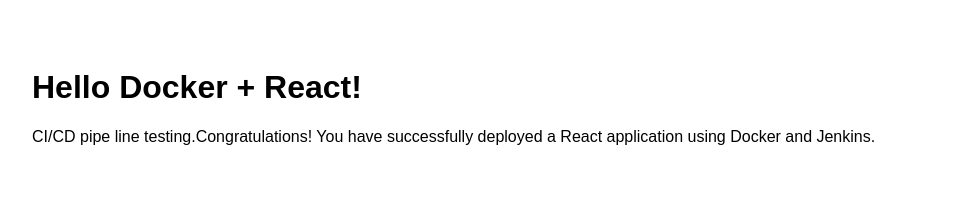
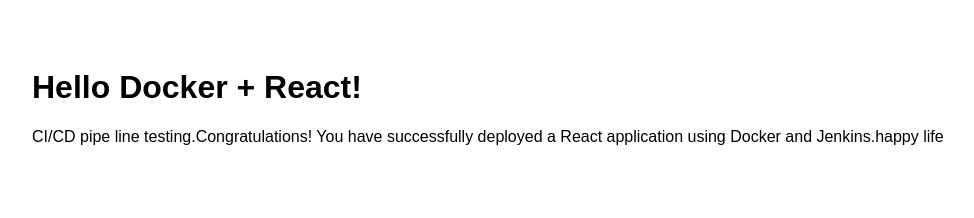
Before and after one commit to AnkushSaini0001/ci-cd-demo, a React (Vite) app: page / in a window 1280 px wide. Shown: the top 218 px of the page, without its empty margins (16-990 px from the left). Built offline with nearby package versions, Linux system fonts and the light colour scheme; the HTML template or start-up script is replaced by a standard one.

Commit message:
changes done

```diff
--- a/src/App.jsx
+++ b/src/App.jsx
@@ -6,7 +6,7 @@
       <h1>Hello Docker + React!</h1>
       <p>
         CI/CD pipe line testing.Congratulations! You have successfully deployed
-        a React application using Docker and Jenkins.
+        a React application using Docker and Jenkins.happy life
       </p>
     </div>
   );
```
